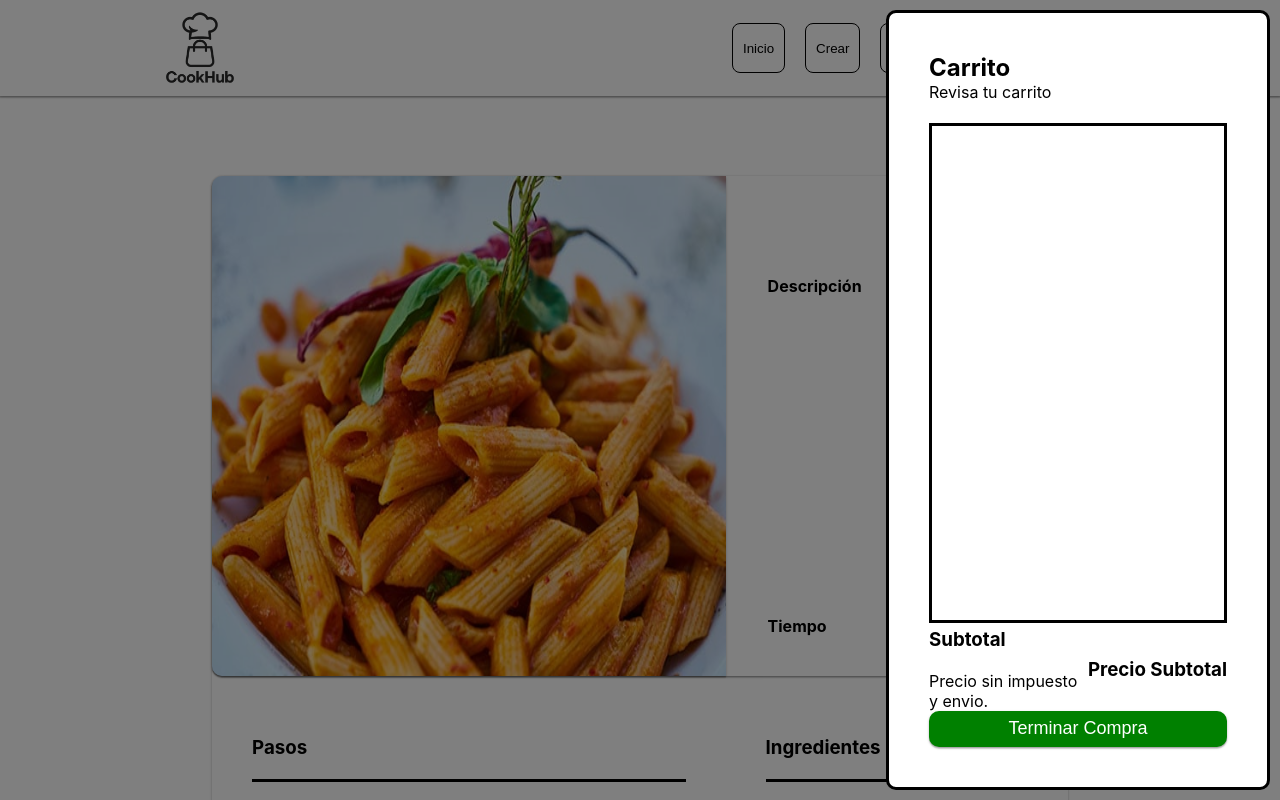
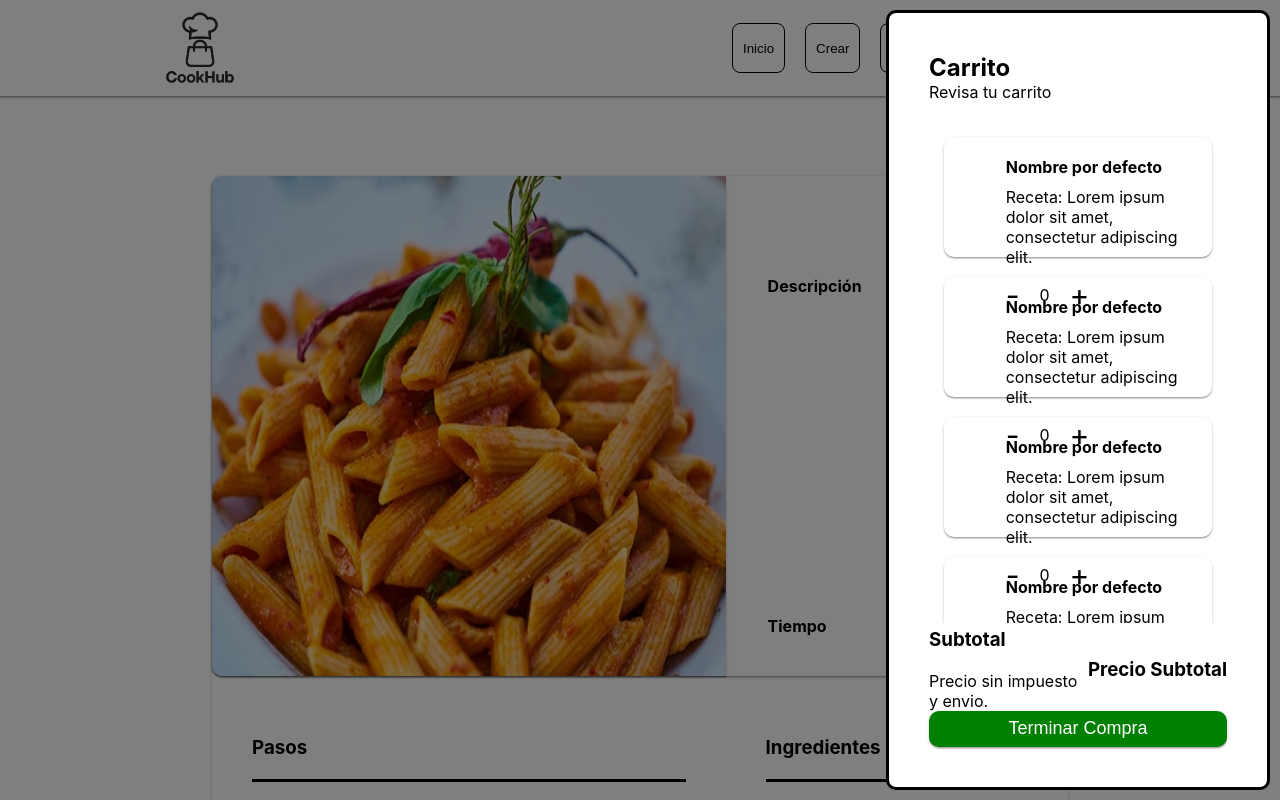
Before and after one commit to PANAMA-TEC/SEMESTRAL-lX-1LS244, a React (Vite) app: page /detail_recipe in a window 1280 px wide. Both pictures are taken after a click on the button 1105 px from the left and 48 px from the top of the page. Shown: the top 800 px of the page. Built offline with nearby package versions, Linux system fonts and the light colour scheme.

Commit message:
implementado el side bar y el componente de articulo de carrito

```diff
--- /dev/null
+++ b/src/components/articuloCarrito/index.css
@@ -0,0 +1,33 @@
+.ArticuloCarrito {
+  display: flex;
+
+  /* border-style:solid; */
+  max-height:15vh;
+  width:100%;
+  border-radius:10px;
+
+}
+
+.ArticuloCarrito .right{
+ display: flex;
+ flex-direction: column;
+
+ justify-content: space-between;
+ gap:10px;
+ padding: 20px;
+}
+.ArticuloCarrito .right .options {
+  display: flex;
+  gap: 20px;
+  align-items: center;
+}
+
+.ArticuloCarrito .right .options label{
+  font-size: 30px;
+  cursor: pointer;
+}
+
+.ArticuloCarrito .left{
+  width: 40%;
+  height: 100%;
+}
--- /dev/null
+++ b/src/components/articuloCarrito/index.jsx
@@ -0,0 +1,33 @@
+import './index.css';
+import React from 'react';
+import recetas_prototype from '../../assets/recetas_prototype.png';
+
+export const ArticuloCarrito = ( { data }) => {
+
+
+  data = {
+    disponibilidad: 0,
+    nombre: "Nombre por defecto",
+    descripcion_corta: "Receta: Lorem ipsum dolor sit amet, consectetur adipiscing elit."
+  }
+
+  return (
+    <div className='ArticuloCarrito elevation-1' >
+      <div className='left'></div>
+
+      <div className='right'>
+
+        <h4>
+          { data.nombre }
+        </h4>
+
+        <p>
+         { data.descripcion_corta }
+        </p>
+
+        <div className='options'> <label> - </label> { data.disponibilidad } <label> + </label> </div>
+
+      </div>
+    </div>
+  );
+};
--- a/src/components/sideBar/index.css
+++ b/src/components/sideBar/index.css
@@ -28,10 +28,16 @@
 }
 
 .SideBar .mid{
-  border-style: solid;
+  /* border-style: solid; */
   height: 100%;
+  overflow: auto;
+  padding: 15px;
 
   display: flex;
+  flex-direction: column;
+
+  gap:20px;
+
 
 }
 
--- a/src/components/sideBar/index.jsx
+++ b/src/components/sideBar/index.jsx
@@ -1,6 +1,7 @@
 import './index.css';
 import React from 'react';
 import recetas_prototype from '../../assets/recetas_prototype.png';
+import { ArticuloCarrito } from '../articuloCarrito';
 
 export const SideBar = () => {
   return (
@@ -11,8 +12,24 @@ export const SideBar = () => {
         Revisa tu carrito
 
       </div>
+
+
       <div className='mid'>
+        <ArticuloCarrito/>
+        <ArticuloCarrito/>
+        <ArticuloCarrito/>
+        <ArticuloCarrito/>
+        <ArticuloCarrito/>
+        <ArticuloCarrito/>
+        <ArticuloCarrito/>
+        <ArticuloCarrito/>
+        <ArticuloCarrito/>
+        <ArticuloCarrito/>
+        <ArticuloCarrito/>
+        <ArticuloCarrito/>
       </div>
+
+
       <div className='bottom'>
         <div className='top'>
 
```
